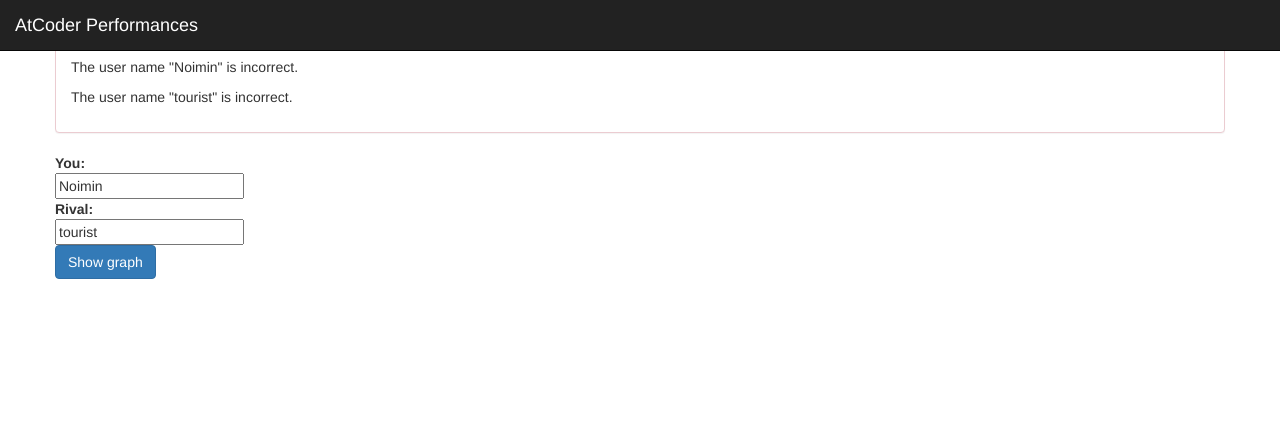
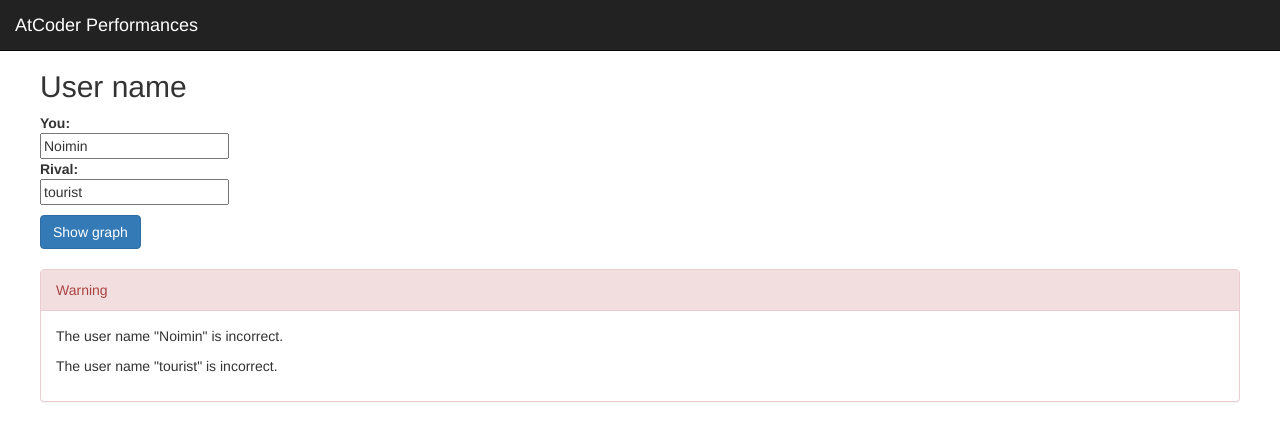
Before and after one commit to MinariYoshinari/WebComp, a Flask app: page / in a window 1280 px wide. Shown: the top 441 px of the page. Run offline with Flask 2, Linux system fonts and the light colour scheme; data that the repository does not hold is empty; some libraries are stand-ins or nearby versions.

Commit message:
Bootstrapを雑〜に適用

```diff
--- a/templates/layout.html
+++ b/templates/layout.html
@@ -5,17 +5,15 @@
 <title>AtCoder Performances</title>
 <link href="//maxcdn.bootstrapcdn.com/bootstrap/3.3.6/css/bootstrap.min.css" rel="stylesheet">
 <!-- <link rel=stylesheet type=text/css href="{{ url_for('static', filename='style.css') }}"> -->
-<div id="main-div">
 <nav>
     <div class="navbar navbar-inverse navbar-fixed-top">
         <div class="navbar-brand">AtCoder Performances</div>
     </div>
 </nav>
-<div class="container">
+<div class="container" style="padding: 50px 0 0 0">
     <div class="row">
         {% block body %}{% endblock %}
     </div>
 </div>
-</div>
 <script src="//code.jquery.com/jquery-1.11.2.min.js"></script>
 <script src="//maxcdn.bootstrapcdn.com/bootstrap/3.3.6/js/bootstrap.min.js"></script>
--- a/templates/show_graph.html
+++ b/templates/show_graph.html
@@ -1,5 +1,15 @@
 {% extends "layout.html" %}
     {% block body %}
+    <h2>User name</h2>
+    <form action="{{ url_for('show_graph') }}" method=post>
+        <dl>
+            <dt>You:
+            <dd><input type=text name=username value={{ me.id }}>
+            <dt>Rival:
+            <dd><input type=text name=rivalname value={{ rival.id }}>
+            <dd style="padding: 10px 0 0 0"><input type=submit value="Show graph" class="btn btn-primary">
+        </dl>
+    </form>
     {% if not(graph) %}
         <div class="panel panel-danger">
             <div class="panel-heading">
@@ -23,7 +33,9 @@
         <img src={{ graph.url }}>
 
         <h2>Average</h2>
-        <table class="table table-striped"x>
+        <div class="row">
+            <div class="col-xs-10 col-sm-10 col-md-6 col-lg-6">
+                <table class="table table-striped">
                     <tr><th></th><th>last 5 contests</th><th>all</th></tr>
                     <tr><td>{{ me.id }}</td><td>{{ me.avg5 }}</td><td>{{ me.avg }}</td></tr>
                     {% if rival.performances %}
@@ -32,14 +44,8 @@
                 </table>
                 <a href="https://twitter.com/intent/tweet?button_hashtag=AtCoder_Performances&text={{ me.id }}%E3%81%95%E3%82%93%E3%81%AE%E5%B9%B3%E5%9D%87%E3%83%91%E3%83%95%E3%82%A9%E3%83%BC%E3%83%9E%E3%83%B3%E3%82%B9%E3%81%AF{{ me.avg }}%E3%81%A7%EF%BC%8C%E6%9C%80%E6%96%B05%E5%9B%9E%E5%88%86%E3%81%AE%E5%B9%B3%E5%9D%87%E3%83%91%E3%83%95%E3%82%A9%E3%83%BC%E3%83%9E%E3%83%B3%E3%82%B9%E3%81%AF{{ me.avg5 }}%E3%81%A7%E3%81%99%E3%80%82" class="twitter-hashtag-button">Tweet #AtCoder_Performances</a>
                 <script>!function(d,s,id){var js,fjs=d.getElementsByTagName(s)[0],p=/^http:/.test(d.location)?'http':'https';if(!d.getElementById(id)){js=d.createElement(s);js.id=id;js.src=p+'://platform.twitter.com/widgets.js';fjs.parentNode.insertBefore(js,fjs);}}(document, 'script', 'twitter-wjs');</script>
+            </div>
+            <div class="col-xs-2 col-sm-2 col-md-6 col-lg-6"></div>
+        </div>
     {% endif %}
-    <form action="{{ url_for('show_graph') }}" method=post>
-        <dl>
-            <dt>You:
-            <dd><input type=text name=username value={{ me.id }}>
-            <dt>Rival:
-            <dd><input type=text name=rivalname value={{ rival.id }}>
-            <dd><input type=submit value="Show graph" class="btn btn-primary">
-        </dl>
-    </form>
 {% endblock %}
```
Lines whose indentation alone changed are shown as unchanged.
